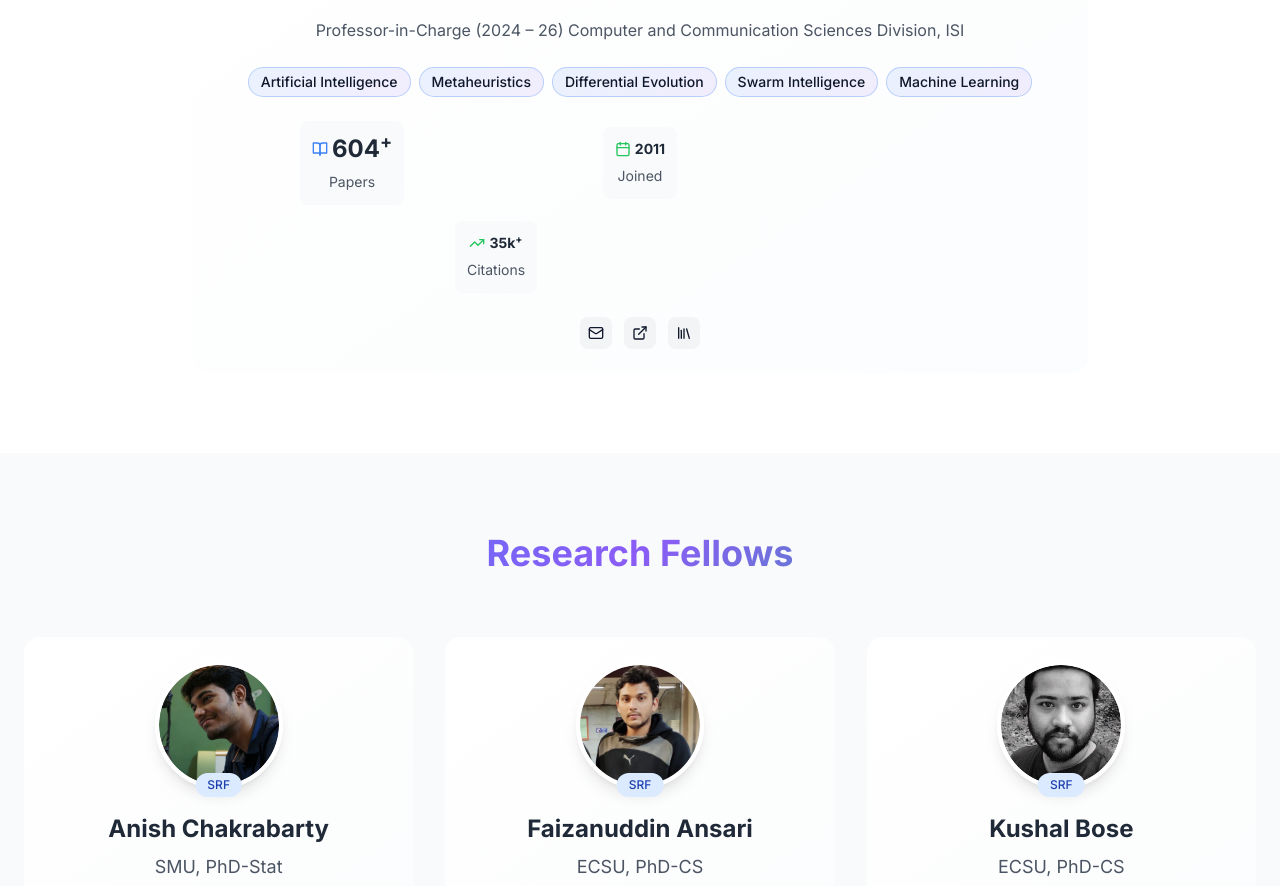
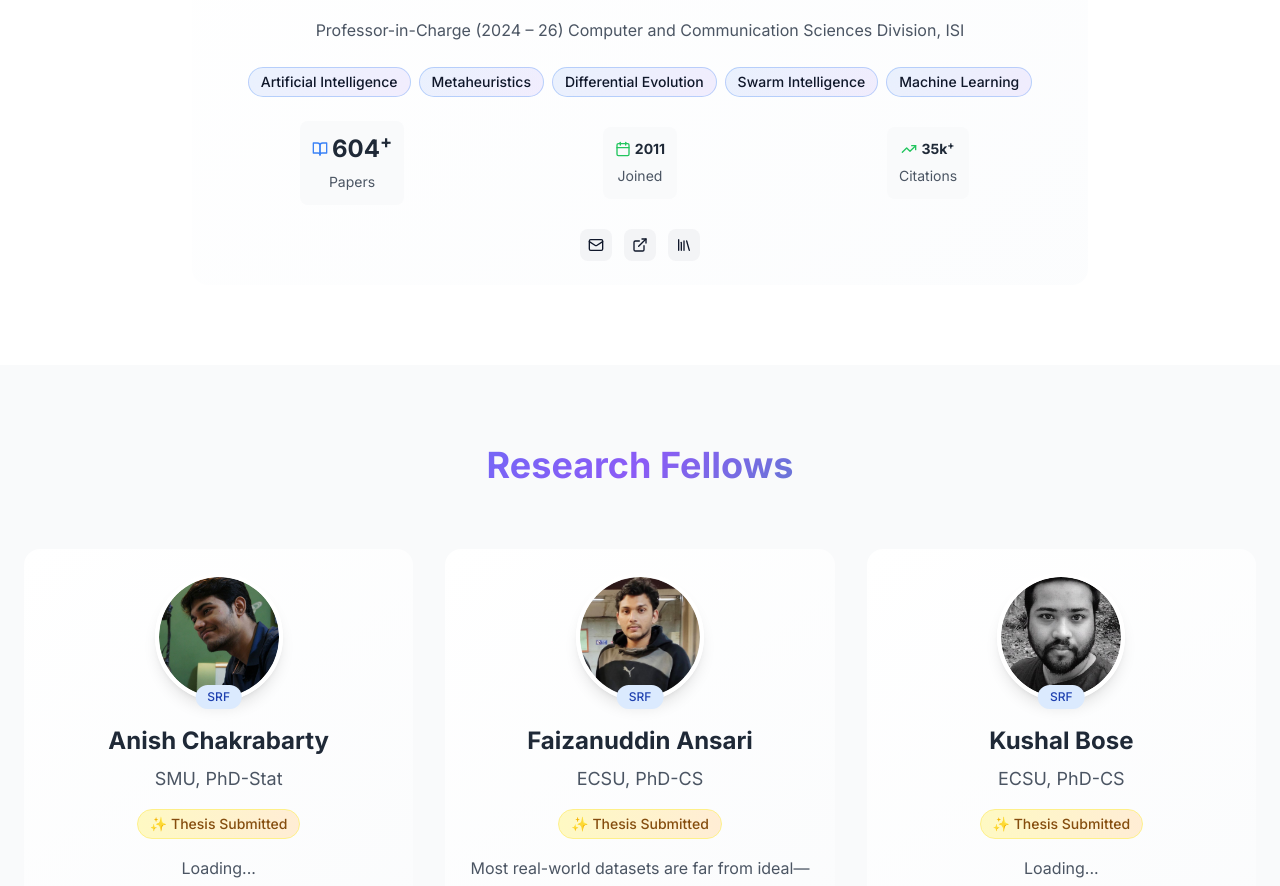
Before and after one commit to mlrgisi/mlrgisi.github.io, a Next.js app: page /team in a window 1280 px wide. Shown: the part 860-1746 px from the top of the page. Built offline with nearby package versions, Linux system fonts and the light colour scheme.

Commit message:
Sir's Command

```diff
--- a/app/team/page.tsx
+++ b/app/team/page.tsx
@@ -545,7 +545,7 @@ export default function TeamPage() {
             </div>
           )}
           {member.citations && (
-            <div className="col-span-2 text-center p-3 bg-gray-50 dark:bg-gray-800 rounded-lg">
+            <div className="text-center p-3 bg-gray-50 dark:bg-gray-800 rounded-lg">
               <div className="flex items-center justify-center mb-1">
                 <TrendingUp className="w-4 h-4 text-green-500 mr-1" />
                 <span className="text-sm font-bold text-gray-800 dark:text-gray-200">
```
